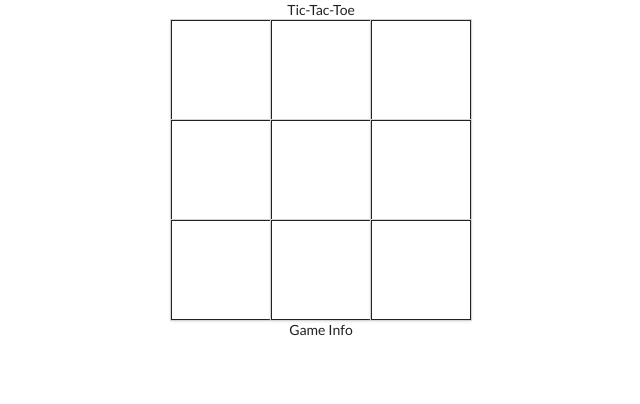
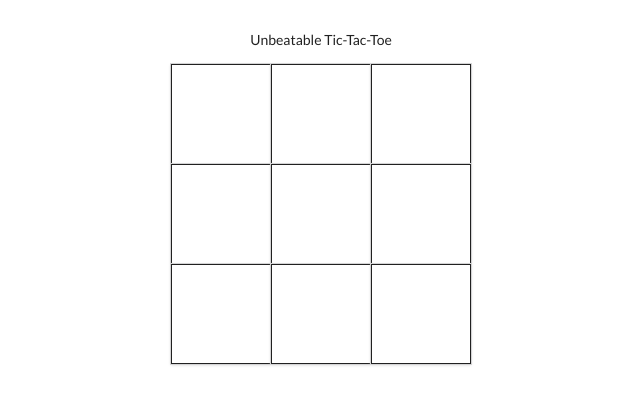
Before and after one commit to Blade365z/Minimax, a React (Create React App) app: page / in a window 1280 px wide. Shown: the top 404 px of the page, without its empty margins (319-959 px from the left). Built offline with nearby package versions, Linux system fonts and the light colour scheme.

Commit message:
Implemented , ready to be pushed

```diff
--- a/src/components/App.js
+++ b/src/components/App.js
@@ -4,19 +4,23 @@ import GameInfo from './GameInfo'
 
 export default class App extends Component {
     state={
-        currentPlayer:null
+        currentPlayer:null,
+        won:null
     }
-    checkCurrentPlayer = (player) => {
+    checkCurrentPlayer = (player,won=null) => {
         this.setState({currentPlayer:player})
+        if(won){
+        this.setState({won:won})
+        }
     }
     render() {
         return (
-            <div style={{ justifyContent: 'center', textAlign: 'center' }}>
-                Tic-Tac-Toe
-                <div className="" style={{ display: 'flex', justifyContent: 'center', position: 'relative' }}>
+            <div  className="ui container" style={{ justifyContent: 'center', textAlign: 'center',paddingTop:'30px'  }}>
+                <p> Unbeatable Tic-Tac-Toe </p>
+                <div  style={{ display: 'flex', justifyContent: 'center', position: 'relative'  }}>
                     <Board playerStatus={this.checkCurrentPlayer} />
                 </div>
-                <GameInfo playerRN={this.state.currentPlayer} />
+                <GameInfo playerRN={this.state.currentPlayer}  winner={this.state.won} />
             </div>
         )
 
--- a/src/components/Board.js
+++ b/src/components/Board.js
@@ -7,40 +7,41 @@ import { bestMove, checkIfWin, findEmptySpacesInArray, minimax } from './helper'
 class Board extends Component {
     state = {
         moves: ['', '', '', '', '', '', '', '', ''],
-        currentPlayer: 'X'
+        nextPlayer: 'X',
+        winner: null,
     };
     players = ['X', 'O'];
-    restart = () =>{
+    restart = () => {
         this.setState({
-            moves:Array(9),
-            currentPlayer:'X'
+            moves: ['', '', '', '', '', '', '', '', ''],
+            nextPlayer: 'X',
+            winner: null
         })
     }
-    makeMove = (index) => {
-        const tempArr = [...this.state.moves];
-        if (tempArr[index - 1] === '') {
-            if (this.state.currentPlayer === 'X') {
-                tempArr[index - 1] = 'O';
-                this.setState({ moves: [...tempArr], currentPlayer: 'O' }, () => {
-                    if (!checkIfWin(this.state.moves, 'O')) {
-                        findEmptySpacesInArray(this.state.moves).length>0 && this.makeMove(bestMove(tempArr, 'X').index + 1)
-                    }else{
+    AI = 'X';
+    HUMAN = 'O';
+    makeMove = (index, player) => {
+        if (this.state.winner === null) {
+            let nextPlayerTemp = player === this.AI ? this.HUMAN : this.AI;
+            const tempArr = [...this.state.moves];
+            if (tempArr[index - 1] === '') {
+                tempArr[index - 1] = player;
+                this.setState({ moves: [...tempArr], nextPlayer: nextPlayerTemp }, async () => {
+                    if (!checkIfWin(this.state.moves, player)) {
+                        findEmptySpacesInArray(this.state.moves).length > 0 && player === this.HUMAN && this.makeMove(bestMove(tempArr, this.AI).index + 1, this.AI)
+                        this.props.playerStatus(this.state.nextPlayer, null)
+                    } else {
+                        this.setState({ winner: player }, () => {
+                            this.props.playerStatus(this.state.nextPlayer, player)
+                        })
                     }
                 })
 
             } else {
-                tempArr[index - 1] = 'X';
-                this.setState({ moves: [...tempArr], currentPlayer: 'X' }, () => {
-                        if (checkIfWin(this.state.moves, 'X')) {
-                            this.restart();
-                        }
-                })
+                alert('Already filled!!')
             }
+        }
 
-            this.props.playerStatus(this.state.currentPlayer)
-        } else {
-            alert('Already filled!!')
-        }
     }
 
     render() {
@@ -49,8 +50,12 @@ class Board extends Component {
             return <Squares key={i++} index={j++} player={element} makeMove={this.makeMove} ></Squares>
         })
         return (
-            <div className="board"  >
-                {movesArr}
+            <div>
+                <div className="board"  >
+                    {movesArr}
+
+                </div>
+                {findEmptySpacesInArray(this.state.moves).length === 0 || this.state.winner !== null && <div style={{ justifyContent: 'center', color: 'black' }}><p>Game over <span className="restartBtn" style={{ color: 'red' }} onClick={this.restart}>Click here to Restart</span></p></div>}
             </div>
         )
     }
--- a/src/components/GameInfo.js
+++ b/src/components/GameInfo.js
@@ -3,8 +3,9 @@ import React from 'react';
 class GameInfo extends React.Component {
     render() {
         return (<div>
-            Game Info
-            {this.props.playerRN && <p>Current player is: {this.props.playerRN} </p>}
+            {this.props.playerRN && <p  style={{margin:'0'}}>Game Info: </p> }
+            {this.props.playerRN && <p style={{margin:'0'}}>Next player is: {this.props.playerRN} </p>}
+            {this.props.winner && <h3 style={{margin:'0'}}><b style={{color:'red',marginRight:'4px'}}>{this.props.winner}</b> is the winner !!</h3>}
         </div>
         );
     }
--- a/src/components/Squares.js
+++ b/src/components/Squares.js
@@ -2,7 +2,7 @@ import React from 'react'
 
 class Squares extends React.Component {
     makeMoveAndCallback = () => {
-        this.props.makeMove(this.props.index)
+        this.props.makeMove(this.props.index,'O')
     }
     render() {
         return (
--- a/src/components/game.css
+++ b/src/components/game.css
@@ -13,3 +13,7 @@
 .square-tictac:hover{
     background-color: #e8e8e8;
 }
+.restartBtn:hover{
+    cursor:pointer;
+    text-decoration: underline;
+}
--- a/src/components/helper.js
+++ b/src/components/helper.js
@@ -2,15 +2,15 @@ const human = 'O';
 const AI = 'X';
 
 export const checkIfWin = (movesArr, player) => {
-    let score = 0;
+    let score = 'WIN';
     for (let i = 0; i <= 2; i++) {
         if (i === 0) {
             if ((movesArr[0] == player && movesArr[4] == player && movesArr[8] == player) || (movesArr[2] == player && movesArr[4] == player && movesArr[6] == player)) {
                 return score;
             }
-            else if ((movesArr[i * 3 + 0] == player && movesArr[i * 3 + 1] == player && movesArr[i * 3 + 2] == player) || (movesArr[0 * 3 + i] == player && movesArr[1 * 3 + i] == player && movesArr[2 * 3 + i] == player)) {
-                return score;
-            }
+        }
+        if ((movesArr[i * 3 + 0] == player && movesArr[i * 3 + 1] == player && movesArr[i * 3 + 2] == player) || (movesArr[0 * 3 + i] == player && movesArr[1 * 3 + i] == player && movesArr[2 * 3 + i] == player)) {
+            return score;
         }
     }
     return null;
@@ -31,9 +31,9 @@ export const bestMove = (arr, player) => {
 export const minimax = (currentBoardStateArr, player) => {
     let emptySpaces = findEmptySpacesInArray(currentBoardStateArr);
     if (checkIfWin(currentBoardStateArr, AI)) {
+        return { score: 10 };
+    } else if (checkIfWin(currentBoardStateArr, human)) {
         return { score: -10 };
-    } else if (checkIfWin(currentBoardStateArr, human)) {
-        return { score: 10 };
     } else if (emptySpaces.length === 0) {
         return { score: 0 };
     }
@@ -41,7 +41,7 @@ export const minimax = (currentBoardStateArr, player) => {
     for (let i = 0; i < emptySpaces.length; i++) {
         var move = {};
         move.index = emptySpaces[i];
-        let backup = currentBoardStateArr[emptySpaces[i]]
+        var backup = currentBoardStateArr[emptySpaces[i]]
         currentBoardStateArr[emptySpaces[i]] = player;
         if (player === AI) {
             var result = minimax(currentBoardStateArr, human);
```
